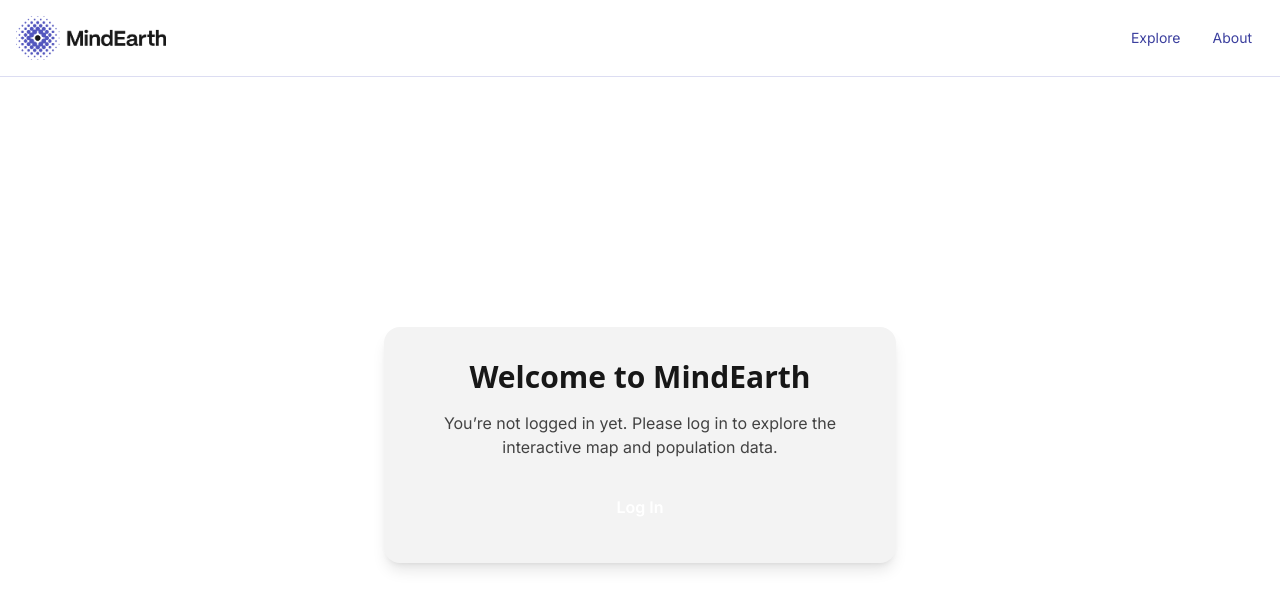
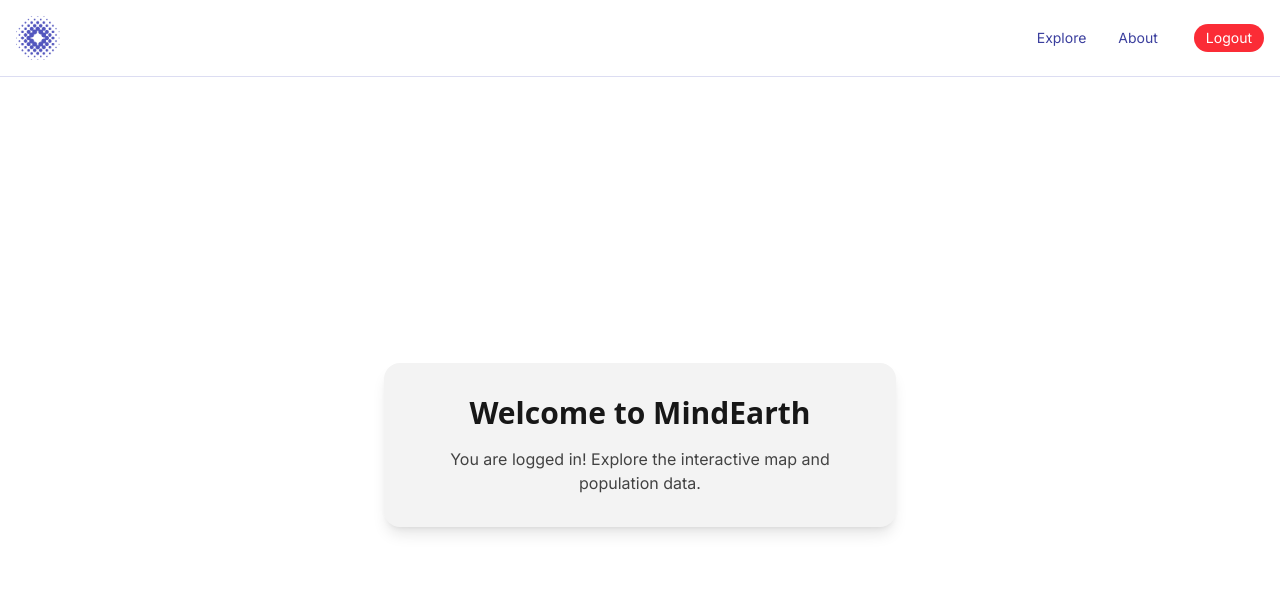
Before and after one commit to Matteobikk90/mind-earth, a Next.js app in the folder frontend/: page / in a window 1280 px wide. Both pictures are taken after a click on the button "Log In". Shown: the top 608 px of the page. Built offline with nearby package versions, Linux system fonts and the light colour scheme.

Commit message:
feature(auth): wire zustand store into theme + auth logic, integrate with Header and Home

```diff
--- a/frontend/src/app/components/Header.tsx
+++ b/frontend/src/app/components/Header.tsx
@@ -1,16 +1,25 @@
 "use client";
 
 import { useTheme } from "@/app/hooks/useTheme";
+import { useStore } from "@/app/store";
 import { nav } from "@/app/utils/constants";
-import Image from "next/image";
-import Link from "next/link";
+import { default as Image } from "next/image";
+import { default as Link } from "next/link";
 import { usePathname } from "next/navigation";
 import { useMemo } from "react";
+import { useShallow } from "zustand/shallow";
 
 export default function Header() {
   const pathname = usePathname();
   const isDark = useTheme();
-  const logoSrc = isDark ? "/assets/images/logo-negative.png" : "/assets/images/logo-positive.png";
+  const { token, clearToken } = useStore(
+    useShallow(({ token, clearToken }) => ({
+      token,
+      clearToken,
+    }))
+  );
+
+  const logoSrc = isDark ? "/assets/images/logo-positive.png" : "/assets/images/logo-negative.png";
 
   const items = useMemo(
     () =>
@@ -44,6 +53,22 @@ export default function Header() {
             {it.label}
           </Link>
         ))}
+
+        {token ? (
+          <button
+            className="ml-4 rounded-full bg-red-500 px-3 py-1 text-sm text-white hover:bg-red-600"
+            onClick={clearToken}
+          >
+            Logout
+          </button>
+        ) : (
+          <Link
+            href="/login"
+            className="bg-primary hover:bg-primary/90 ml-4 rounded-full px-3 py-1 text-sm text-white"
+          >
+            Login
+          </Link>
+        )}
       </nav>
     </header>
   );
--- a/frontend/src/app/hooks/useTheme.ts
+++ b/frontend/src/app/hooks/useTheme.ts
@@ -1,15 +1,9 @@
-import { useEffect, useState } from "react";
+"use client";
 
-export const useTheme = () => {
-  const [isDark, setIsDark] = useState(false);
+import { useStore } from "@/app/store";
 
-  useEffect(() => {
-    const mq = window.matchMedia("(prefers-color-scheme: dark)");
-    const update = () => setIsDark(mq.matches);
-    update();
-    mq.addEventListener("change", update);
-    return () => mq.removeEventListener("change", update);
-  }, []);
+export function useTheme() {
+  const mode = useStore(({ mode }) => mode);
 
-  return isDark;
-};
+  return mode === "dark";
+}
--- a/frontend/src/app/layout.tsx
+++ b/frontend/src/app/layout.tsx
@@ -4,8 +4,9 @@ import "@/app/globals.css";
 import type { Metadata } from "next";
 
 export const metadata: Metadata = {
-  title: "Create Next App",
-  description: "Generated by create next app",
+  title: "Mind Earth",
+  description:
+    "Full-stack geospatial app for MindEarth with interactive map and API backend for population statistics.",
 };
 
 export default function RootLayout({
--- a/frontend/src/app/page.tsx
+++ b/frontend/src/app/page.tsx
@@ -1,15 +1,29 @@
+"use client";
+
+import { useStore } from "@/app/store";
+
 export default function Home() {
+  const token = useStore(({ token }) => token);
+
   return (
     <main className="bg-background text-foreground flex min-h-[calc(100vh-4rem)] items-center justify-center">
       <article className="bg-foreground/5 max-w-lg rounded-2xl p-8 text-center shadow-lg">
         <h1 className="font-sans text-3xl font-bold">Welcome to MindEarth</h1>
         <p className="mt-4 text-base opacity-80">
-          {`You’re not logged in yet. Please log in to explore the interactive map
-          and population data.`}
+          {token
+            ? "You are logged in! Explore the interactive map and population data."
+            : "You’re not logged in yet. Please log in to explore the interactive map and population data."}
         </p>
-        <button className="bg-primary hover:bg-primary/90 mt-6 rounded-full px-6 py-3 font-semibold text-white transition">
-          Log In
-        </button>
+        {!token && (
+          <button
+            className="bg-primary hover:bg-primary/90 mt-6 rounded-full px-6 py-3 font-semibold text-white transition"
+            onClick={() => {
+              useStore.getState().setToken("demo-token");
+            }}
+          >
+            Log In
+          </button>
+        )}
       </article>
     </main>
   );
--- /dev/null
+++ b/frontend/src/app/store/index.ts
@@ -0,0 +1,24 @@
+import { createAuthSlice } from "@/app/store/slices/auth";
+import { createThemeSlice } from "@/app/store/slices/theme";
+import type { AuthSliceType } from "@/app/types/auth";
+import type { ThemeSliceType } from "@/app/types/theme";
+import { create } from "zustand";
+import { persist, subscribeWithSelector } from "zustand/middleware";
+
+type StoreState = ThemeSliceType & AuthSliceType;
+
+export const useStore = create<StoreState>()(
+  persist(
+    subscribeWithSelector((set, get, store) => ({
+      ...createThemeSlice(set, get, store),
+      ...createAuthSlice(set, get, store),
+    })),
+    {
+      name: "global-store",
+      partialize: ({ mode, token }) => ({
+        mode,
+        token,
+      }),
+    }
+  )
+);
--- /dev/null
+++ b/frontend/src/app/store/slices/auth.ts
@@ -0,0 +1,8 @@
+import type { AuthSliceType } from "@/app/types/auth";
+import type { StateCreator } from "zustand";
+
+export const createAuthSlice: StateCreator<AuthSliceType> = (set) => ({
+  token: null,
+  setToken: (token) => set({ token }),
+  clearToken: () => set({ token: null }),
+});
--- /dev/null
+++ b/frontend/src/app/store/slices/theme.ts
@@ -0,0 +1,15 @@
+import type { ThemeSliceType } from "@/app/types/theme";
+import type { StateCreator } from "zustand";
+
+export const createThemeSlice: StateCreator<ThemeSliceType> = (set) => ({
+  mode: "light" as "light" | "dark",
+  background: "",
+  toggleTheme: () =>
+    set((state) => ({
+      mode: state.mode === "light" ? "dark" : "light",
+    })),
+  updateBackground: () =>
+    set(() => ({
+      background: "--foreground",
+    })),
+});
--- /dev/null
+++ b/frontend/src/app/types/auth.ts
@@ -0,0 +1,5 @@
+export type AuthSliceType = {
+  token: string | null;
+  setToken: (token: string | null) => void;
+  clearToken: () => void;
+};
--- /dev/null
+++ b/frontend/src/app/types/theme.ts
@@ -0,0 +1,6 @@
+export type ThemeSliceType = {
+  mode: "light" | "dark";
+  background: string;
+  toggleTheme: () => void;
+  updateBackground: () => void;
+};
--- a/package.json
+++ b/package.json
@@ -41,6 +41,7 @@
     "@loaders.gl/core": "^4.3.4",
     "@loaders.gl/json": "^4.3.4",
     "deck.gl": "^9.1.14",
-    "maplibre-gl": "^5.6.2"
+    "maplibre-gl": "^5.6.2",
+    "zustand": "^5.0.7"
   }
 }
```
Also changed, not shown: 1 other file (tests, documents, lock files or other folders).
